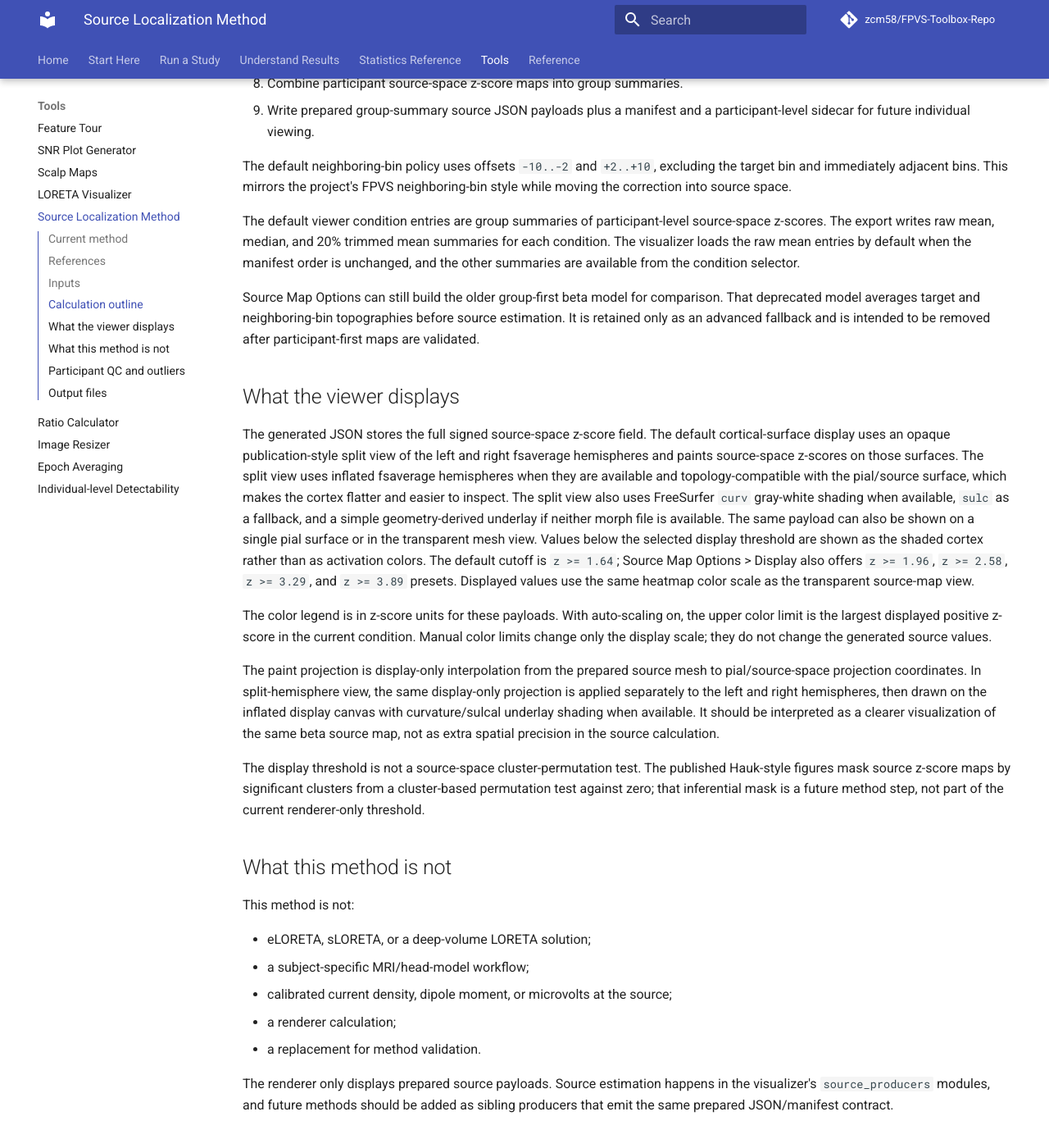
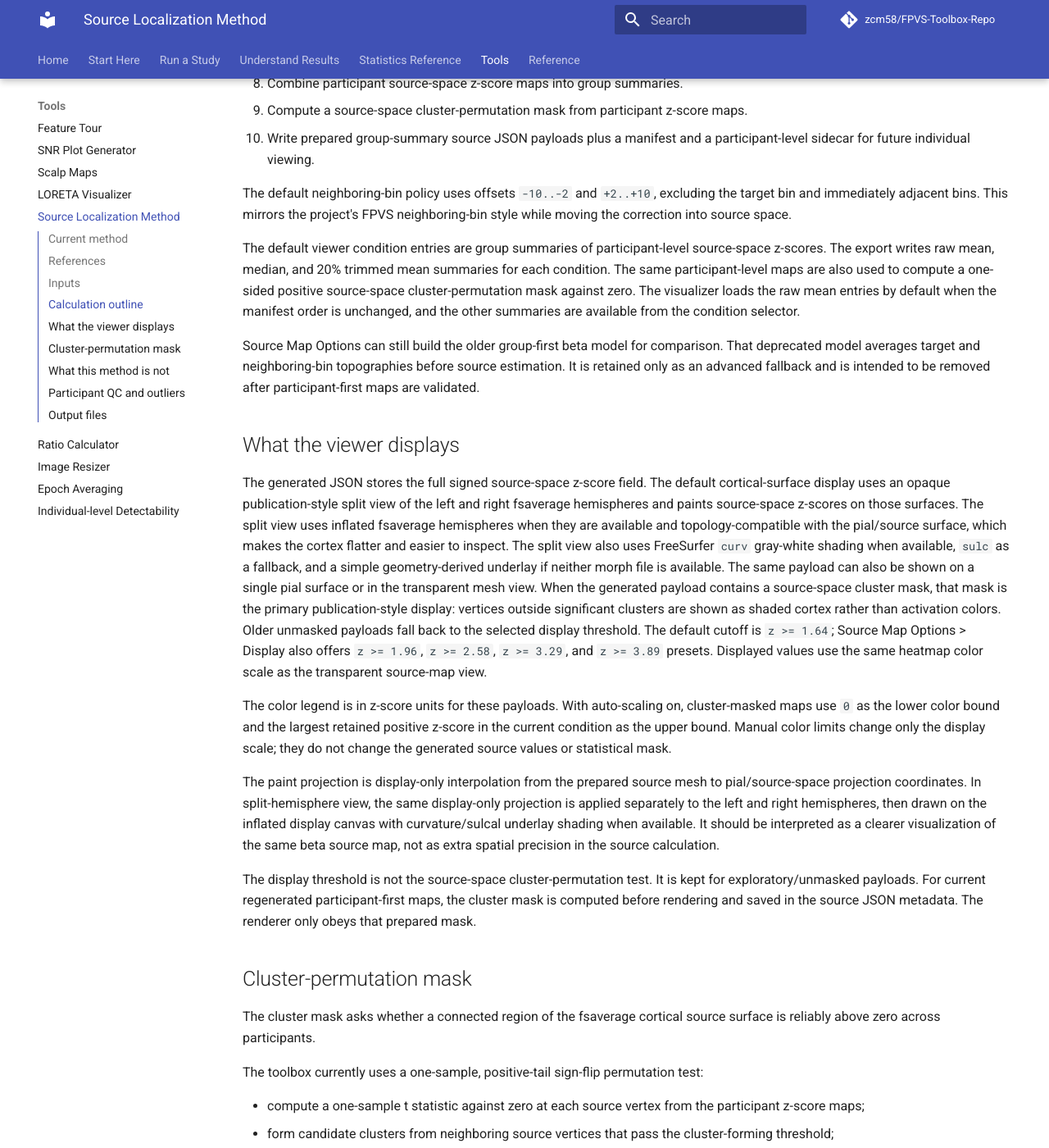
Before and after one commit to zcm58/FPVS-Toolbox-Repo, an MkDocs documentation site: the page built from docs/user/tools/source-localization-method.md, in a window 1280 px wide and 1400 px high, scrolled down 1717 px. Shown: the whole window at 82% size. Built offline with MkDocs 1.6.1 and Material for MkDocs 9.7.7, drawn with Linux system fonts in a browser that asks for light colours; comment, search, counter and statistics services are not loaded; some of the changed text lies outside the part shown.

Commit message:
Add cluster-masked L2-MNE publication maps

```diff
--- a/docs/user/tools/source-localization-method.md
+++ b/docs/user/tools/source-localization-method.md
@@ -83,7 +83,9 @@ For each condition:
 7. For each participant, compute a source-space z-score:
    `(target source amplitude - neighboring-bin mean) / neighboring-bin SD`.
 8. Combine participant source-space z-score maps into group summaries.
-9. Write prepared group-summary source JSON payloads plus a manifest and a
+9. Compute a source-space cluster-permutation mask from participant z-score
+   maps.
+10. Write prepared group-summary source JSON payloads plus a manifest and a
    participant-level sidecar for future individual viewing.
 
 The default neighboring-bin policy uses offsets `-10..-2` and `+2..+10`,
@@ -93,9 +95,11 @@ space.
 
 The default viewer condition entries are group summaries of participant-level
 source-space z-scores. The export writes raw mean, median, and 20% trimmed mean
-summaries for each condition. The visualizer loads the raw mean entries by
-default when the manifest order is unchanged, and the other summaries are
-available from the condition selector.
+summaries for each condition. The same participant-level maps are also used to
+compute a one-sided positive source-space cluster-permutation mask against
+zero. The visualizer loads the raw mean entries by default when the manifest
+order is unchanged, and the other summaries are available from the condition
+selector.
 
 Source Map Options can still build the older group-first beta model for
 comparison. That deprecated model averages target and neighboring-bin
@@ -114,16 +118,19 @@ the cortex flatter and easier to inspect. The split view also uses FreeSurfer
 `curv` gray-white shading when available, `sulc` as a fallback, and a simple
 geometry-derived underlay if neither morph file is available. The same payload
 can also be shown on a single pial surface or in the transparent mesh view.
-Values below the selected display threshold are shown as the shaded cortex
-rather than as activation colors. The default cutoff is `z >= 1.64`; Source Map
-Options > Display also offers `z >= 1.96`, `z >= 2.58`, `z >= 3.29`, and
-`z >= 3.89` presets. Displayed values use the same heatmap color scale as the
-transparent source-map view.
+When the generated payload contains a source-space cluster mask, that mask is
+the primary publication-style display: vertices outside significant clusters
+are shown as shaded cortex rather than activation colors. Older unmasked
+payloads fall back to the selected display threshold. The default cutoff is
+`z >= 1.64`; Source Map Options > Display also offers `z >= 1.96`,
+`z >= 2.58`, `z >= 3.29`, and `z >= 3.89` presets. Displayed values use the
+same heatmap color scale as the transparent source-map view.
 
 The color legend is in z-score units for these payloads. With auto-scaling on,
-the upper color limit is the largest displayed positive z-score in the current
-condition. Manual color limits change only the display scale; they do not
-change the generated source values.
+cluster-masked maps use `0` as the lower color bound and the largest retained
+positive z-score in the current condition as the upper bound. Manual color
+limits change only the display scale; they do not change the generated source
+values or statistical mask.
 
 The paint projection is display-only interpolation from the prepared source
 mesh to pial/source-space projection coordinates. In split-hemisphere view, the
@@ -133,10 +140,32 @@ underlay shading when available. It should be interpreted as a clearer
 visualization of the same beta source map, not as extra spatial precision in
 the source calculation.
 
-The display threshold is not a source-space cluster-permutation test. The
-published Hauk-style figures mask source z-score maps by significant clusters
-from a cluster-based permutation test against zero; that inferential mask is a
-future method step, not part of the current renderer-only threshold.
+The display threshold is not the source-space cluster-permutation test. It is
+kept for exploratory/unmasked payloads. For current regenerated
+participant-first maps, the cluster mask is computed before rendering and saved
+in the source JSON metadata. The renderer only obeys that prepared mask.
+
+## Cluster-permutation mask
+
+The cluster mask asks whether a connected region of the fsaverage cortical
+source surface is reliably above zero across participants.
+
+The toolbox currently uses a one-sample, positive-tail sign-flip permutation
+test:
+
+- compute a one-sample t statistic against zero at each source vertex from the
+  participant z-score maps;
+- form candidate clusters from neighboring source vertices that pass the
+  cluster-forming threshold;
+- randomly flip participant signs to build a null distribution of the largest
+  cluster mass expected by chance;
+- keep clusters whose mass survives cluster-level correction.
+
+Default settings are cluster-forming `p = .05`, corrected cluster
+`alpha = .05`, deterministic seed `20260609`, and up to `2048` sign-flip
+permutations. For small participant counts, the exact available sign flips are
+used. The resulting cluster p-value applies to the cluster as a whole, not to
+each individual vertex inside the cluster.
 
 ## What this method is not
 
```
Also changed, not shown: docs/agent/exec-plans/active/loreta-3d-visualizer.md (+86 -17 lines), docs/user/tools/loreta-visualizer.md (+17 -13 lines), src/Tools/LORETA_Visualizer/AGENTS.md (+17 -6 lines), src/Tools/LORETA_Visualizer/ARCHITECTURE.md (+14 -5 lines), 10 other files.
